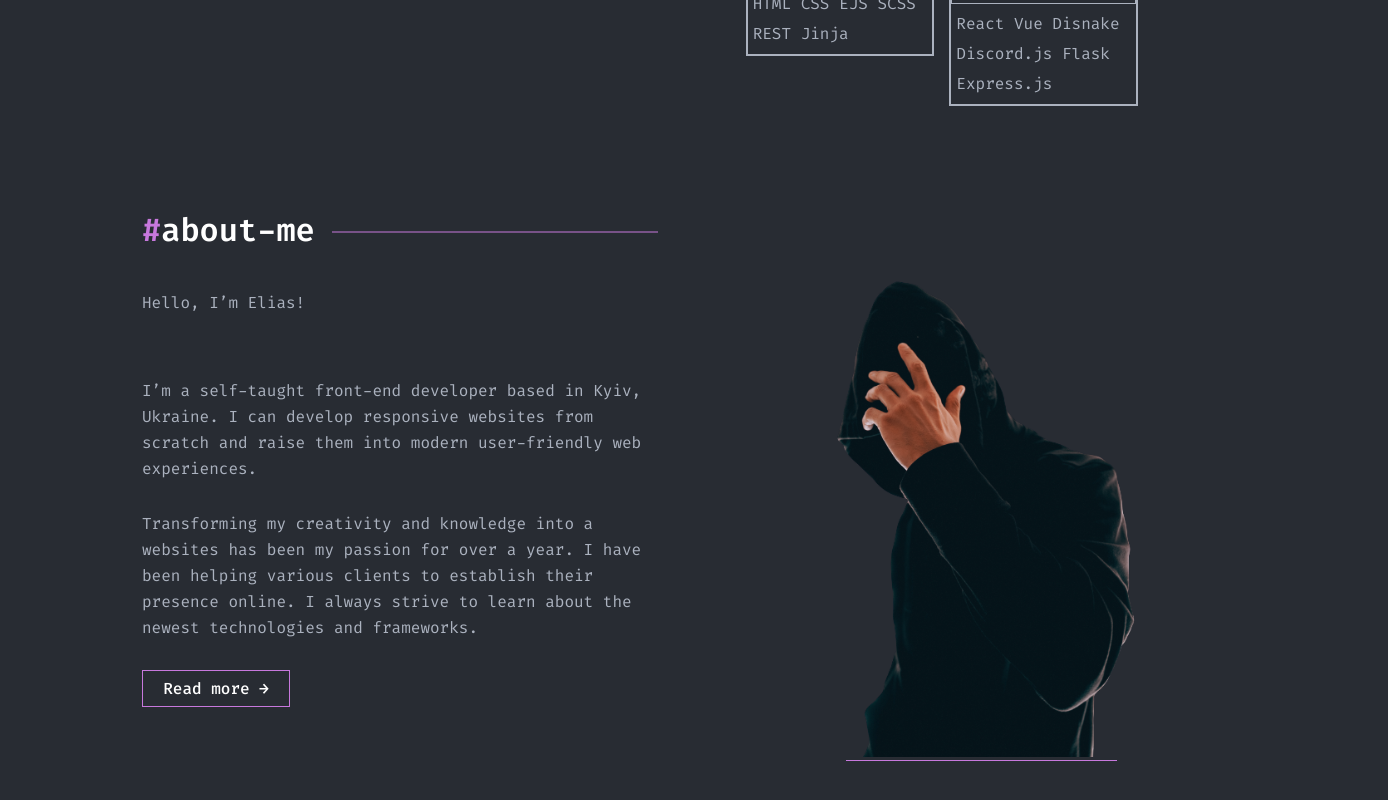
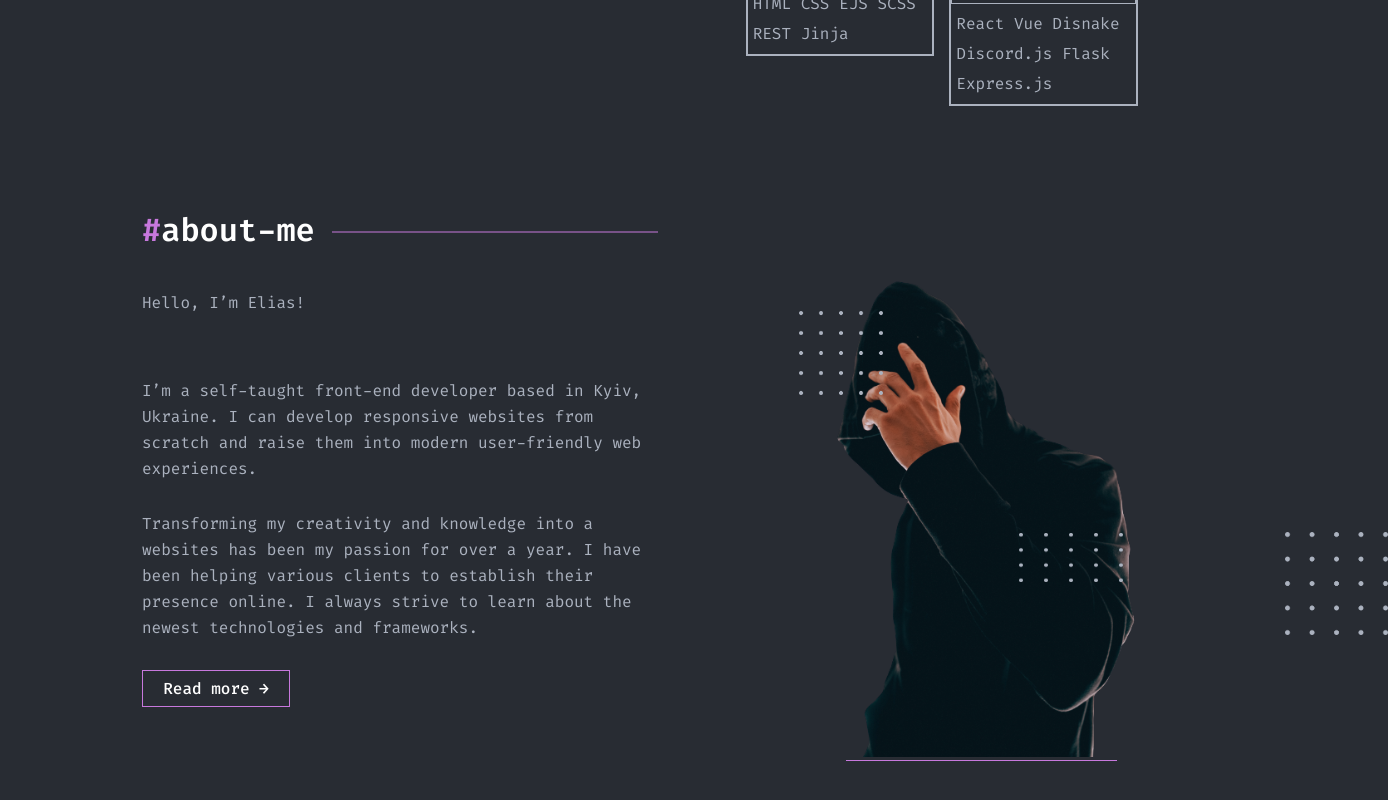
Before and after one commit to 89811421793/portfolio, a React app: page / in a window 1280 px wide. Shown: the part 1830-2630 px from the top of the page, 1388 px wide, since content can reach past the window. Built offline with nearby package versions, Linux system fonts and the light colour scheme.

Commit message:
fivedots and fourdots positioned (aboutme section)

```diff
--- a/src/pages/aboutpage/layout/sections/aboutinfo/AboutInfo.tsx
+++ b/src/pages/aboutpage/layout/sections/aboutinfo/AboutInfo.tsx
@@ -60,6 +60,7 @@ const AboutWrapper = styled.div`
   display: grid;
   grid-template-columns: 1fr auto;
   gap: 20px;
+
 `;
 
 const InfoWrapper = styled.div`
@@ -95,8 +96,11 @@ const AboutImage = styled.img`
   height: 507px;
 `;
 
+
+
 const AboutImageWrapper = styled.div`
   position: relative;
+
   &::after {
     content: '';
     display: block;
--- a/src/pages/homepage/layout/sections/about/About.tsx
+++ b/src/pages/homepage/layout/sections/about/About.tsx
@@ -1,6 +1,8 @@
 import React from "react";
 import styled from "styled-components";
 import aboutimg from "../../../../../assets/images/AboutImg.png";
+import fivedotsimg from "../../../../../assets/images/Dots.png"
+import fourdotsimg from "../../../../../assets/images/FDots.png"
 import { SectionTitle } from "../../../../../components/SectionTitle";
 import { Button } from "../../../../../components/Button";
 import { Container } from "../../../../../components/Container";
@@ -38,10 +40,14 @@ export const About: React.FC = () => {
             </Link>
           </AboutInfo>
           <AboutImageWrapper>
-          <AboutImage src={aboutimg} alt="" />
+            <DotsImageFirst src={fivedotsimg} alt=''/>
+            <AboutImage src={aboutimg} alt="" />
+          <DotsImageSecond src={fivedotsimg} alt=''/>
+          <FDotsImage src={fourdotsimg} alt=''/>
           </AboutImageWrapper>
         </AboutWrapper>
       </Container>
+
     </StyledAbout>
   );
 };
@@ -77,6 +83,30 @@ const AboutText = styled.p`
   max-width: 515px;
   margin-bottom: 5px;
 `;
+
+const DotsImageFirst = styled.img`
+width: 84px;
+height: 84px;
+position: absolute;
+top: 61px;
+`;
+
+const DotsImageSecond = styled.img`
+width: 103px;
+height: 103px;
+position: absolute;
+bottom: 126px;
+right: -250px;
+`;
+
+const FDotsImage = styled.img`
+width: 104px;
+height: 56px;
+position: absolute;
+bottom:172px;
+right: 15px;
+`;
+
 const AboutImage = styled.img`
   width: 339px;
   height: 507px;
--- a/src/pages/homepage/layout/sections/main/Main.tsx
+++ b/src/pages/homepage/layout/sections/main/Main.tsx
@@ -2,7 +2,6 @@ import React from "react";
 import styled from "styled-components";
 import mainimg from "../../../../../assets/images/MainImg.png";
 import fivedotsimg from "../../../../../assets/images/Dots.png";
-import decorsquareimg from "../../../../../assets/images/decorsquare.png";
 import { FlexWrapper } from "../../../../../components/FlexWrapper";
 import { Button } from "../../../../../components/Button";
 import { Container } from "../../../../../components/Container";
@@ -62,7 +61,6 @@ export const Main: React.FC = () => {
             <span>- Dr. Who</span>
           </AuthorCite>
         </QuoteGrid>
-        {/* <DecorSquareImage src={decorsquareimg}/> */}
       </Container>
       <Projects />
       <Skills />
@@ -91,9 +89,6 @@ const StyledFigure = styled.figure`
   position: relative;
   margin-left: 30px;
 `;
-
-const DecorSquareImage = styled.img``;
-
 
 const MainTitle = styled.h1`
   font-family: Fira Code;
```
Also changed, not shown: src/assets/images/FDots.png (added), src/assets/images/decorsquare.png.
